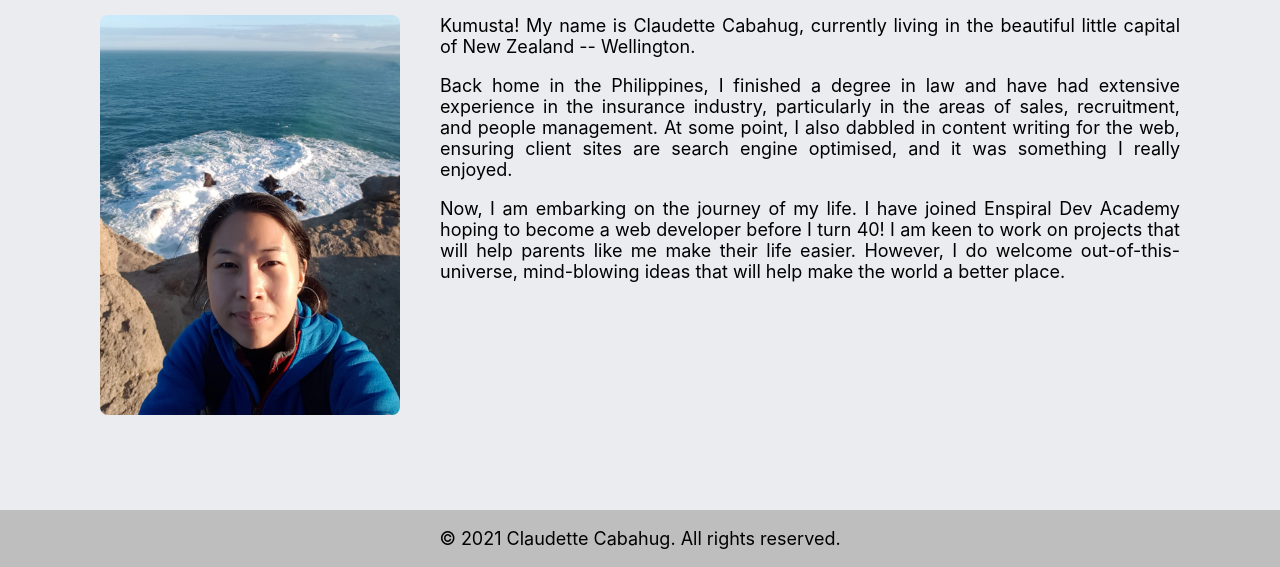
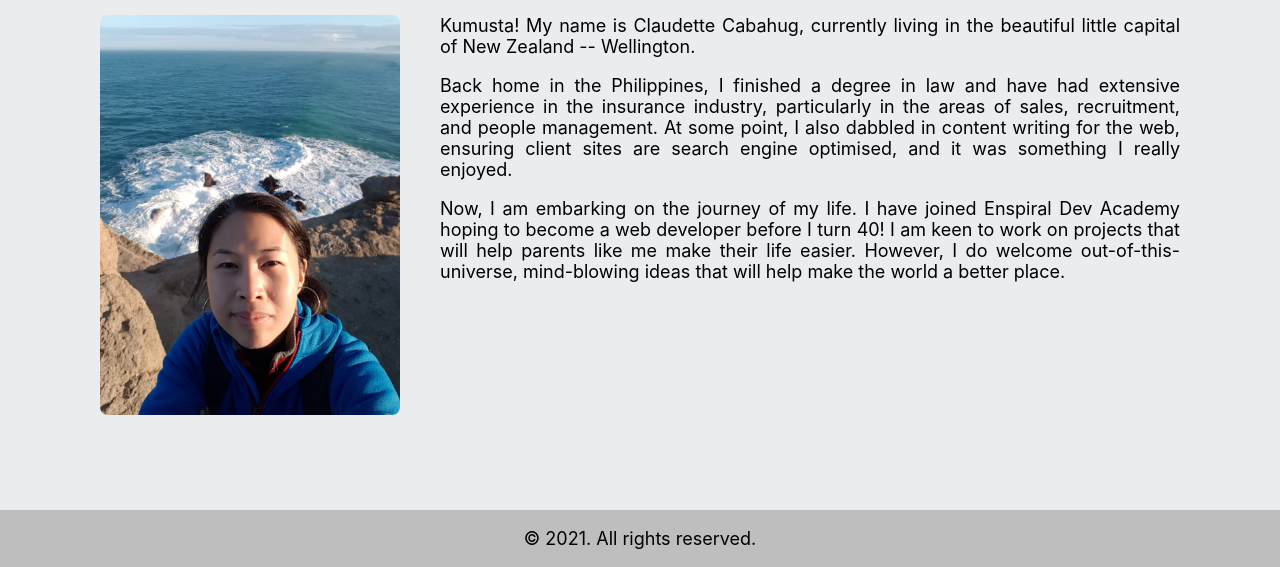
Before and after one commit to claudette-cabahug/claudette-cabahug.github.io, a plain HTML site: page about.html in a window 1280 px wide. Shown: the part 233-800 px from the top of the page. Drawn offline with Linux system fonts and the light colour scheme.

Commit message:
fix foot content in About

```diff
--- a/about.html
+++ b/about.html
@@ -45,7 +45,7 @@
 
     <!-- Footer -->
     <footer>
-        <p>&copy; 2021 Claudette Cabahug. All rights reserved.</p>
+        <p>&copy; 2021. All rights reserved.</p>
     </footer>
 </body>
 
```
